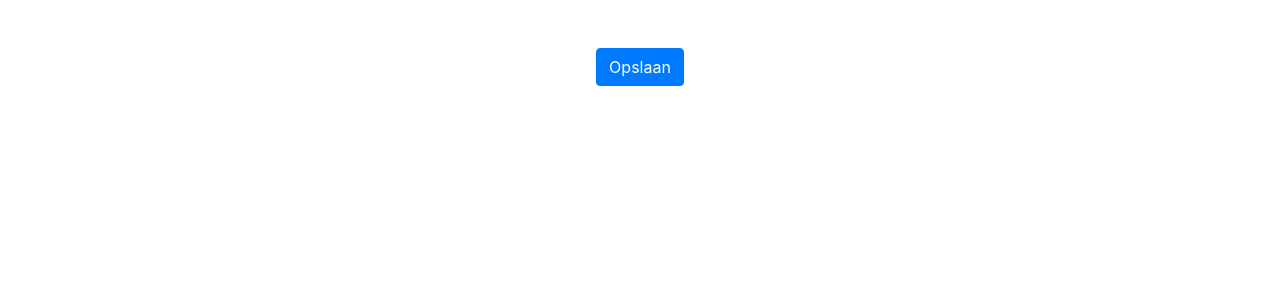
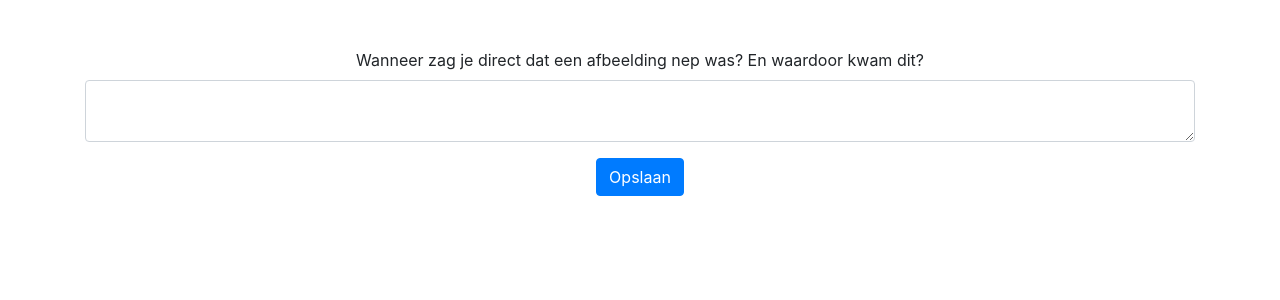
Before and after one commit to mmsr-tud-32/survey, a Vue app: page /submit in a window 1280 px wide. Shown: the top 300 px of the page. Built offline with nearby package versions, Linux system fonts and the light colour scheme.

Commit message:
Add feedback to submission

```diff
--- a/src/messages/en.ts
+++ b/src/messages/en.ts
@@ -35,6 +35,7 @@ export default {
   btn_short: 'Start with Short Questions',
 
   // Submit.vue
+  submit_feedback: 'What made it for you immediately clear that an image was a fake?',
   btn_submit: 'Submit',
 
   // Survey.vue
--- a/src/messages/nl.ts
+++ b/src/messages/nl.ts
@@ -42,6 +42,7 @@ export default {
   btn_short: 'Start met korte vragen',
 
   // Submit.vue
+  submit_feedback: 'Wanneer zag je direct dat een afbeelding nep was? En waardoor kwam dit?',
   btn_submit: 'Opslaan',
 
   // Survey.vue
--- a/src/store.ts
+++ b/src/store.ts
@@ -110,10 +110,15 @@ export default new Vuex.Store({
         commit('INC_CURRENT_STAGE_INDEX', stage);
       });
     },
-    submitSurvey({state}) {
+    submitSurvey({state}, feedback) {
+      const data = new FormData();
+      data.append('feedback', feedback);
+
       return axios({
         method: 'post',
+        data,
         url: `${process.env.VUE_APP_API_HOST}/submission/${state.submissionUuid}/submit`,
+        headers: {'Content-Type': 'multipart/form-data'},
       });
     },
     checkOnline({commit}) {
--- a/src/views/Submit.vue
+++ b/src/views/Submit.vue
@@ -1,6 +1,14 @@
 <template>
   <div>
-    <button class="btn btn-primary" @click="submit">{{$t("btn_submit")}}</button>
+    <form @submit="submit">
+      <div class="form-group">
+        <label for="feedback">{{$t("submit_feedback")}}</label>
+        <textarea class="form-control" id="feedback" v-model="feedback"></textarea>
+      </div>
+      <div class="form-group">
+        <input type="submit" class="btn btn-primary" :value="$t('btn_submit')">
+      </div>
+    </form>
   </div>
 </template>
 
@@ -9,8 +17,12 @@
 
   @Component({})
   export default class Submit extends Vue {
-    private submit() {
-      this.$store.dispatch('submitSurvey')
+    private feedback: string = '';
+
+    private submit(event: Event) {
+      event.preventDefault();
+
+      this.$store.dispatch('submitSurvey', this.feedback)
         .then(() => {
           this.$router.push('/thanks');
         });
```
